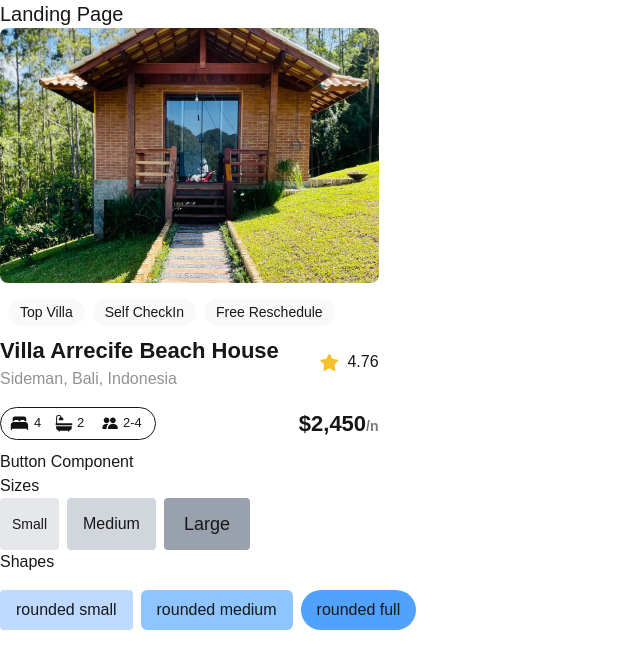
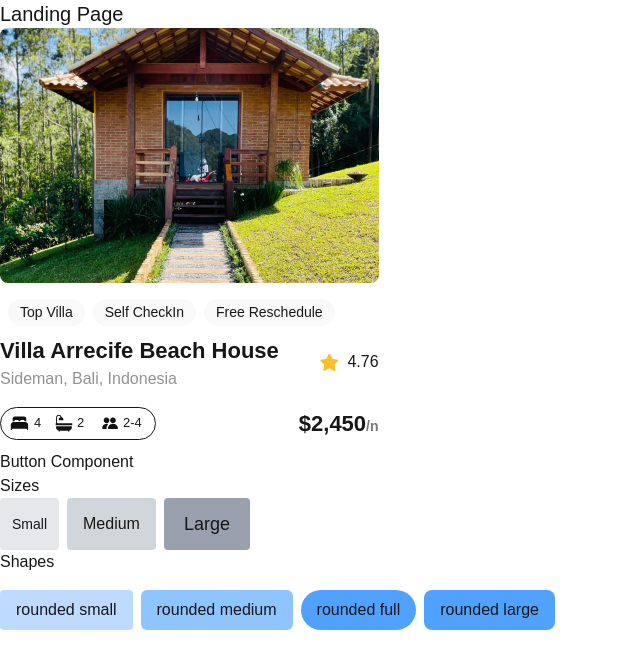
Before and after one commit to LeonNjoroge/alx-project-0x00-setup, a Next.js app in the folder alx-project-0x00/: page /landing in a window 1280 px wide. Shown: the top 668 px of the page, without its empty margins (0-640 px from the left). Built offline with nearby package versions, Linux system fonts and the light colour scheme.

Commit message:
Feat: Complete Proj-1  Tsk-6

```diff
--- a/alx-project-0x00/pages/landing.tsx
+++ b/alx-project-0x00/pages/landing.tsx
@@ -22,6 +22,7 @@ const Landing: React.FC = () => {
                 <Button styles="rounded-sm bg-blue-200 px-4 py-2" title="rounded small" />
                 <Button styles="rounded-md bg-blue-300 px-4 py-2" title="rounded medium" />
                 <Button styles="rounded-full bg-blue-400 px-4 py-2" title="rounded full" />
+                <Button styles="rounded-lg bg-blue-400 px-4 py-2" title="rounded large" />
             </div>
         </div>
     );
```
